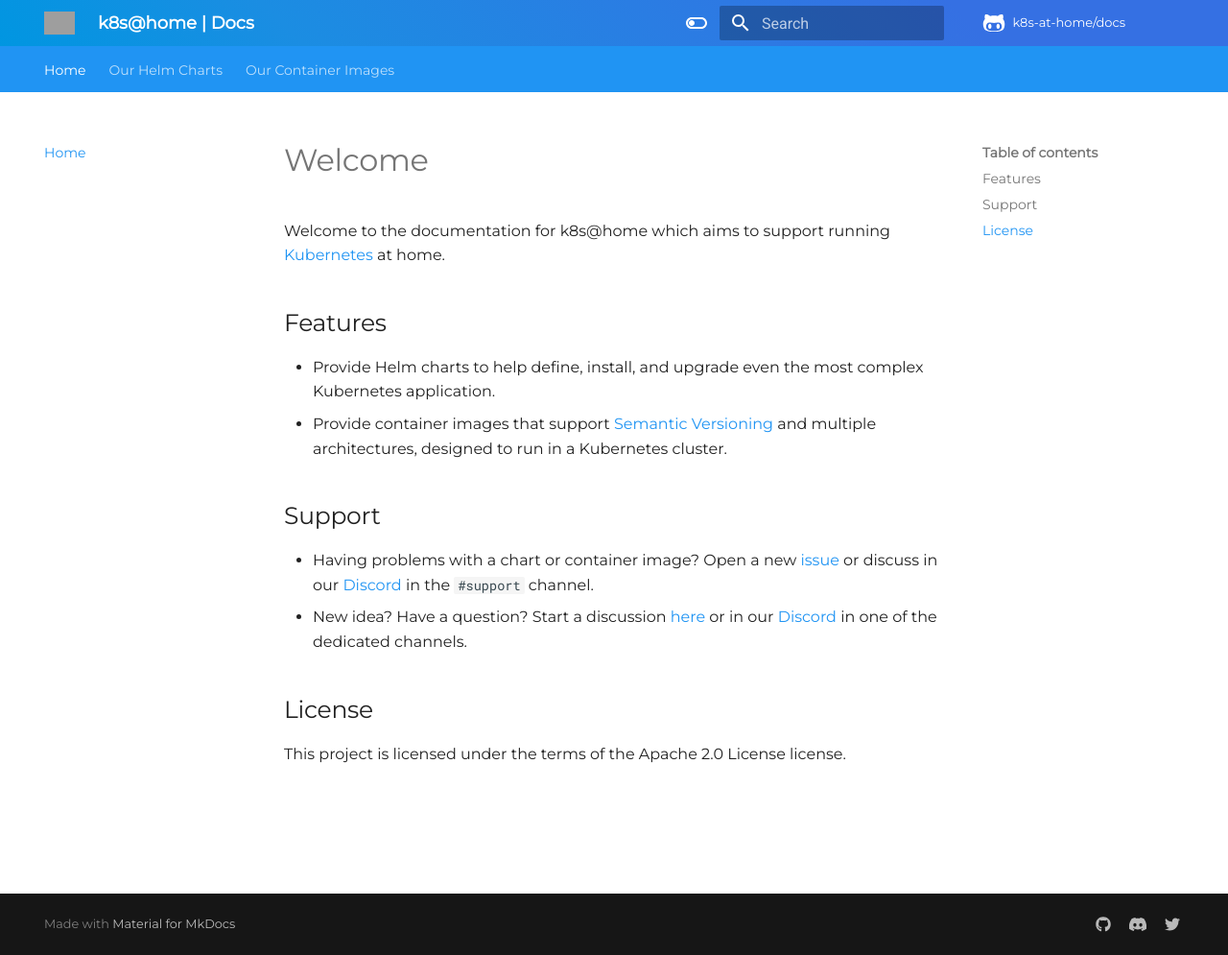
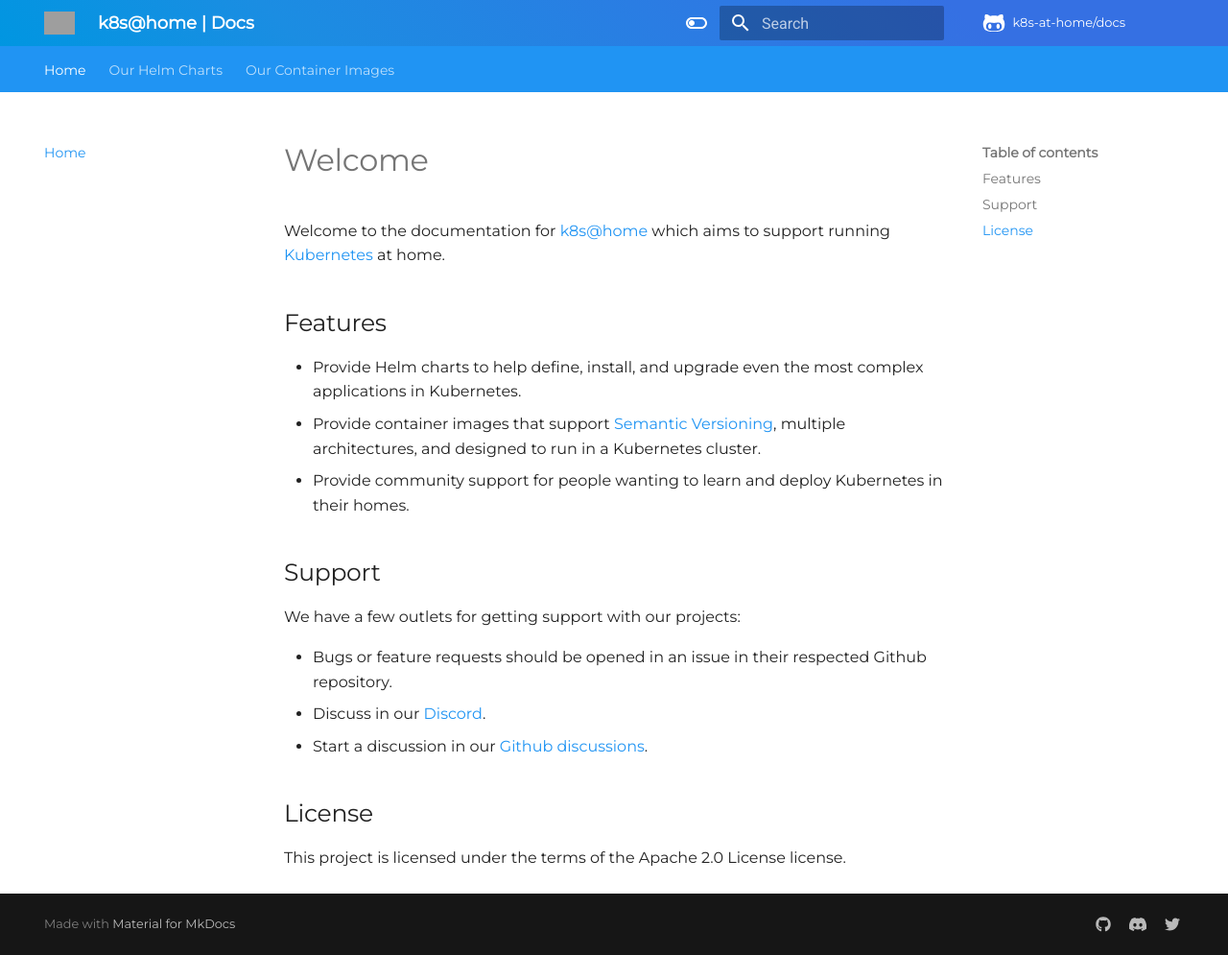
Before and after one commit to nicholaswilde/docs, an MkDocs documentation site: the page built from docs/index.md, in a window 1280 px wide and 995 px high. Shown: the whole window at 96% size. Built offline with MkDocs 1.6.1 and Material for MkDocs 9.7.7, drawn with Linux system fonts in a browser that asks for light colours; comment, search, counter and statistics services are not loaded; grey boxes are pictures that could not be loaded.

Commit message:
update docs

```diff
--- a/docs/index.md
+++ b/docs/index.md
@@ -1,16 +1,20 @@
 # Welcome
 
-Welcome to the documentation for k8s@home which aims to support running [Kubernetes](https://kubernetes.io/) at home.
+Welcome to the documentation for [k8s@home](https://github.com/k8s-at-home) which aims to support running [Kubernetes](https://kubernetes.io/) at home.
 
 ## Features
 
-- Provide Helm charts to help define, install, and upgrade even the most complex Kubernetes application.
-- Provide container images that support [Semantic Versioning](https://semver.org/) and multiple architectures, designed to run in a Kubernetes cluster.
+- Provide Helm charts to help define, install, and upgrade even the most complex applications in Kubernetes.
+- Provide container images that support [Semantic Versioning](https://semver.org/), multiple architectures, and designed to run in a Kubernetes cluster.
+- Provide community support for people wanting to learn and deploy Kubernetes in their homes.
 
 ## Support
 
-- Having problems with a chart or container image? Open a new [issue](https://github.com/k8s-at-home/charts/issues/new/choose) or discuss in our [Discord](https://discord.gg/sTMX7Vh) in the `#support` channel.
-- New idea? Have a question? Start a discussion [here](https://github.com/k8s-at-home/organization/discussions) or in our [Discord](https://discord.gg/sTMX7Vh) in one of the dedicated channels.
+We have a few outlets for getting support with our projects:
+
+- Bugs or feature requests should be opened in an issue in their respected Github repository.
+- Discuss in our [Discord](https://discord.gg/sTMX7Vh).
+- Start a discussion in our [Github discussions](https://github.com/k8s-at-home/organization/discussions).
 
 ## License
 
--- a/mkdocs.yaml
+++ b/mkdocs.yaml
@@ -110,14 +110,12 @@
 - Our Helm Charts:
   - Getting started: our-helm-charts/getting-started.md
   - Common library:
-    - Background: our-helm-charts/common-library/background.md
+    - Getting started: our-helm-charts/common-library/getting-started.md
     - Add-ons: our-helm-charts/common-library/add-ons.md
   - Development:
-    - Dependencies: our-helm-charts/development/dependencies.md
-    - Creating a new chart: our-helm-charts/development/creating-a-new-chart.md
+    - Getting started: our-helm-charts/development/getting-started.md
     - Unit tests: our-helm-charts/development/unit-tests.md
 - Our Container Images:
   - Getting started: our-container-images/getting-started.md
   - Configuration: our-container-images/configuration.md
   - Permissions: our-container-images/permissions.md
-  - Deprecations: our-container-images/deprecations.md
```
Also changed, not shown: docs/our-container-images/deprecations.md (deleted, +0 -8 lines), docs/our-container-images/getting-started.md (+10 -1 lines), docs/our-helm-charts/common-library/getting-started.md (renamed from docs/our-helm-charts/common-library/background.md, +12 -2 lines), docs/our-helm-charts/development/dependencies.md (deleted, +0 -7 lines), docs/our-helm-charts/development/getting-started.md (renamed from docs/our-helm-charts/development/creating-a-new-chart.md, +10 -2 lines), docs/our-helm-charts/getting-started.md (+1 -1 lines).
